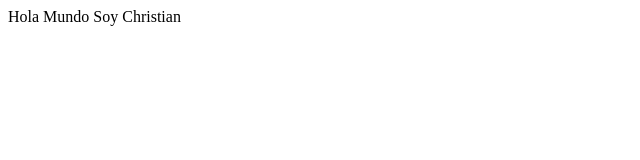
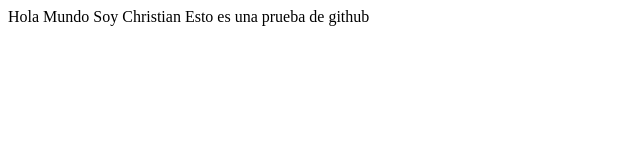
Before and after one commit to ChrisCorzo/TallerGit, a plain HTML site: page index.html in a window 1280 px wide. Shown: the whole page, without its empty margins (0-640 px from the left). Drawn offline with Linux system fonts and the light colour scheme.

Commit message:
ejercicio

```diff
--- a/index.html
+++ b/index.html
@@ -9,5 +9,6 @@
 <body>
     Hola Mundo
     Soy Christian
+    Esto es una prueba de github
 </body>
 </html>
```
